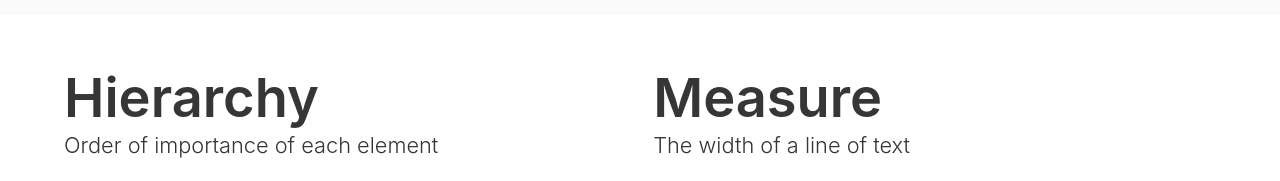
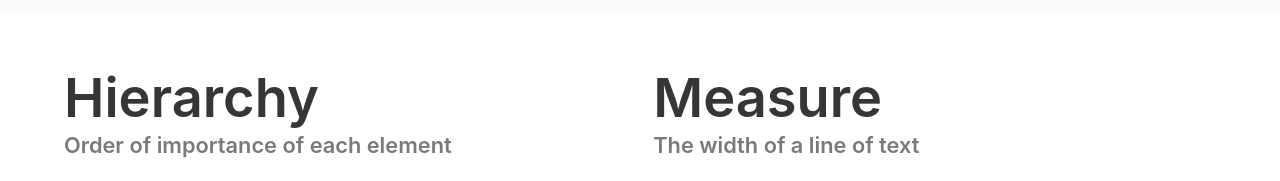
Before and after one commit to jdmar3-comp426/a02-huahanqi, a website: page index.html in a window 1280 px wide. Shown: the part 3280-3461 px from the top of the page. Drawn offline with nearby package versions, Linux system fonts and the light colour scheme; a web font is replaced by a local one.

Commit message:
has txt grey fixted

```diff
--- a/index.html
+++ b/index.html
@@ -121,7 +121,7 @@
             <div class="columns">
                 <div class="column">
                     <h1 class="title">Hierarchy</h1>
-                    <h5 class="subtitle has-text-weight-light">Order of importance of each element</h5>
+                    <h5 class="subtitle has-text-grey">Order of importance of each element</h5>
                     <p>
 		    	When it comes to design and specifically typography (which is a massive part of web design), you want your content to be readable.
 			This means that when someone looks at it, they intuitively know which text to read first, second, and third.
@@ -135,7 +135,7 @@
                 </div>
                 <div class="column">
                     <h1 class="title">Measure</h1>
-                    <h5 class="subtitle has-text-weight-light">The width of a line of text</h5>
+                    <h5 class="subtitle has-text-grey">The width of a line of text</h5>
                     <p>
 		    	The term 'measure' describes the width of a text block.
 		    	If you're seeking to achieve the optimum reading experience it's clearly an important consideration.
```
